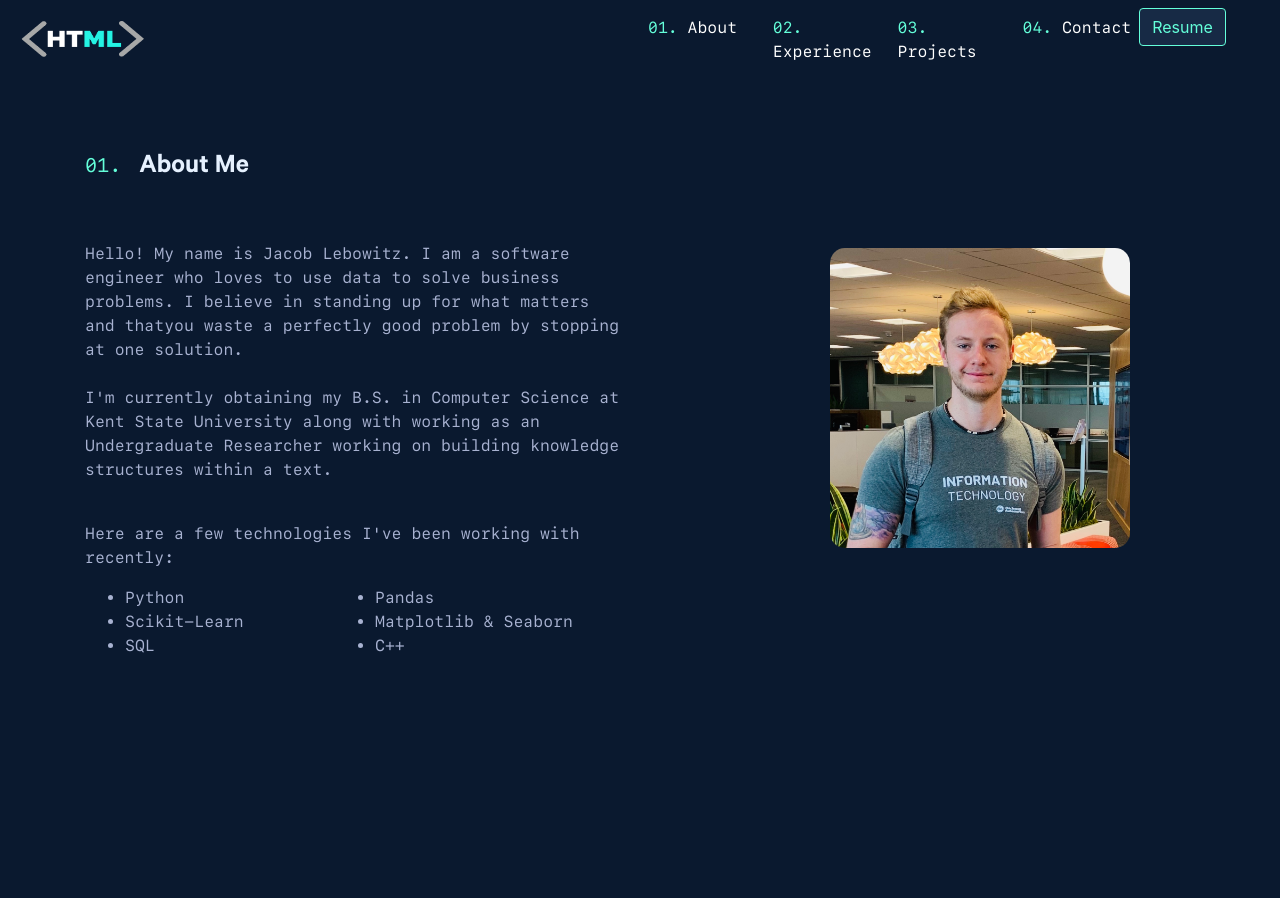
After one commit to AugmentedMode/personal_website, a Flask app: page /about in a window 1280 px wide. The commit adds this page. Run offline with Flask 2, Linux system fonts and the light colour scheme; some libraries are stand-ins or nearby versions.

Commit message:
added about page

```diff
--- a/app.py
+++ b/app.py
@@ -5,3 +5,7 @@ app = Flask(__name__)
 @app.route('/')
 def home():
     return render_template('home.html')
+
+@app.route('/about')
+def about():
+    return render_template('about.html')
--- /dev/null
+++ b/static/css/base.css
@@ -0,0 +1,29 @@
+.avatar {
+  vertical-align: middle;
+  width: 200px;
+  height: 200px;
+
+}
+
+body {
+  background-color: #0a192f;
+}
+
+.background {
+  background-color: #172a45;
+}
+
+.boarder {
+  border-color: #64ffda;
+}
+
+.white {
+  color: #64ffda;
+}
+@font-face {
+  font-family: SFMono;
+  src: url(static/fonts/SFMono-Regular.ttf);
+}
+@font-face {
+  font-family: Calibre-Semibold;
+  src: url(static/fonts/Calibre-Semibold.ttf);
--- /dev/null
+++ b/templates/about.html
@@ -0,0 +1,46 @@
+{% extends "index.html" %}
+
+{% block body %}
+  <div class="container">
+    <br> <br> <br>
+    <div class="row">
+    <div class="col-6">
+    <h3 style="color:#e6f1ff;font-family:Calibre-Semibold;"><span style="font-family:SFMono;color: #64ffda;font-size:70%;">01.</span> &nbsp;  About Me </h3>
+    <br><br>
+    <p style="color:#a8b2d1;font-family:SFMono;"> Hello! My name is Jacob Lebowitz. I am a software engineer  who loves to use data to solve business problems. I believe in standing up for what matters  and thatyou waste a perfectly good problem by stopping at one solution. <br> <br>I'm currently obtaining my B.S. in Computer Science at Kent State University along with working as an Undergraduate Researcher working on building knowledge structures within a text. </p>
+    <br>
+    <p style="color:#a8b2d1;font-family:SFMono;"> Here are a few technologies I've been working with recently: <p>
+    <ul>
+      <li style="color:#a8b2d1;font-family:SFMono;">
+        Python
+      </li>
+      <li style="color:#a8b2d1;font-family:SFMono;">
+        Pandas
+      </li>
+      <li style="color:#a8b2d1;font-family:SFMono;">
+        Scikit-Learn
+      </li>
+      <li style="color:#a8b2d1;font-family:SFMono;">
+        Matplotlib & Seaborn
+      </li>
+      <li style="color:#a8b2d1;font-family:SFMono;">
+        SQL
+      </li>
+      <li style="color:#a8b2d1;font-family:SFMono;">
+        C++
+      </li>
+    </ul>
+  </div>
+  <div class="col-6">
+    <div class="container">
+      <br> <br> <br> <br>
+      <div style="text-align: right; margin: 0px 50px 15px 0px;">
+
+    <img src="static/images/profile.jpeg" alt="Avatar" class="avatar">
+  </div>
+  </div>
+  </div>
+  </div>
+    <br><br><br><br><br><br><br><br><br><br>
+  </div>
+  {% endblock %}
--- a/templates/index.html
+++ b/templates/index.html
@@ -10,8 +10,22 @@
   <meta charset="utf-8">
   <!-- Stylesheets-->
   <link rel="stylesheet" href="https://stackpath.bootstrapcdn.com/bootstrap/4.3.1/css/bootstrap.min.css" integrity="sha384-ggOyR0iXCbMQv3Xipma34MD+dH/1fQ784/j6cY/iJTQUOhcWr7x9JvoRxT2MZw1T" crossorigin="anonymous">
-  <link rel='stylesheet' href='{{ url_for("static", filename="css/style.css") }}'>
+  <link rel='stylesheet' href='{{ url_for("static", filename="css/base.css") }}'>
 <style>
+
+.avatar {
+  vertical-align: middle;
+  width: 300px;
+  height: 300px;
+  border-radius: 5%;
+}
+ul li{
+    float: left;
+    width: 50%;//helps to determine number of columns, for instance 33.3% displays 3 columns
+}
+ul{
+    list-style-type: disc;
+}
 body {
   background-color: #0a192f;
 }
@@ -34,6 +48,8 @@
 @font-face {
   font-family: Calibre-Semibold;
   src: url(static/fonts/Calibre-Semibold.ttf);
+
+
 }
 </style>
 </head>
@@ -42,7 +58,7 @@
   <nav class="navbar navbar-expand-md navbar-dark" style="background-color: #0a192f;">
     <div class="navbar-collapse collapse w-100 order-1 order-md-0 dual-collapse2">
       <ul class="navbar-nav mr-auto">
-        <img src="static/images/my_logo.png" height="50" width="135" class=logo>
+        <a href="/"><img src="static/images/my_logo.png" height="50" width="135" class=logo ></a>
 
       </ul>
     </div>
@@ -50,7 +66,7 @@
     <div class="navbar-collapse collapse w-100 order-3 dual-collapse2">
       <ul class="navbar-nav ml-auto">
         <li class="nav-item">
-          <a class="nav-item nav-link active" href="#" style="font-family:SFMono;"><span style='color: #64ffda;'>01.</span>  About </a>
+          <a class="nav-item nav-link active" href="about" style="font-family:SFMono;"><span style='color: #64ffda;'>01.</span>  About </a>
         </li>
         <li class="nav-item">
           <a class="nav-item nav-link active" href="#" style="font-family:SFMono;"><span style='color: #64ffda;'>02.</span>  Experience </a>
```
Also changed, not shown: static/css/style.css (deleted, +0 -12 lines), templates/home.html (+7 -10 lines). Lines whose indentation alone changed are shown as unchanged.
